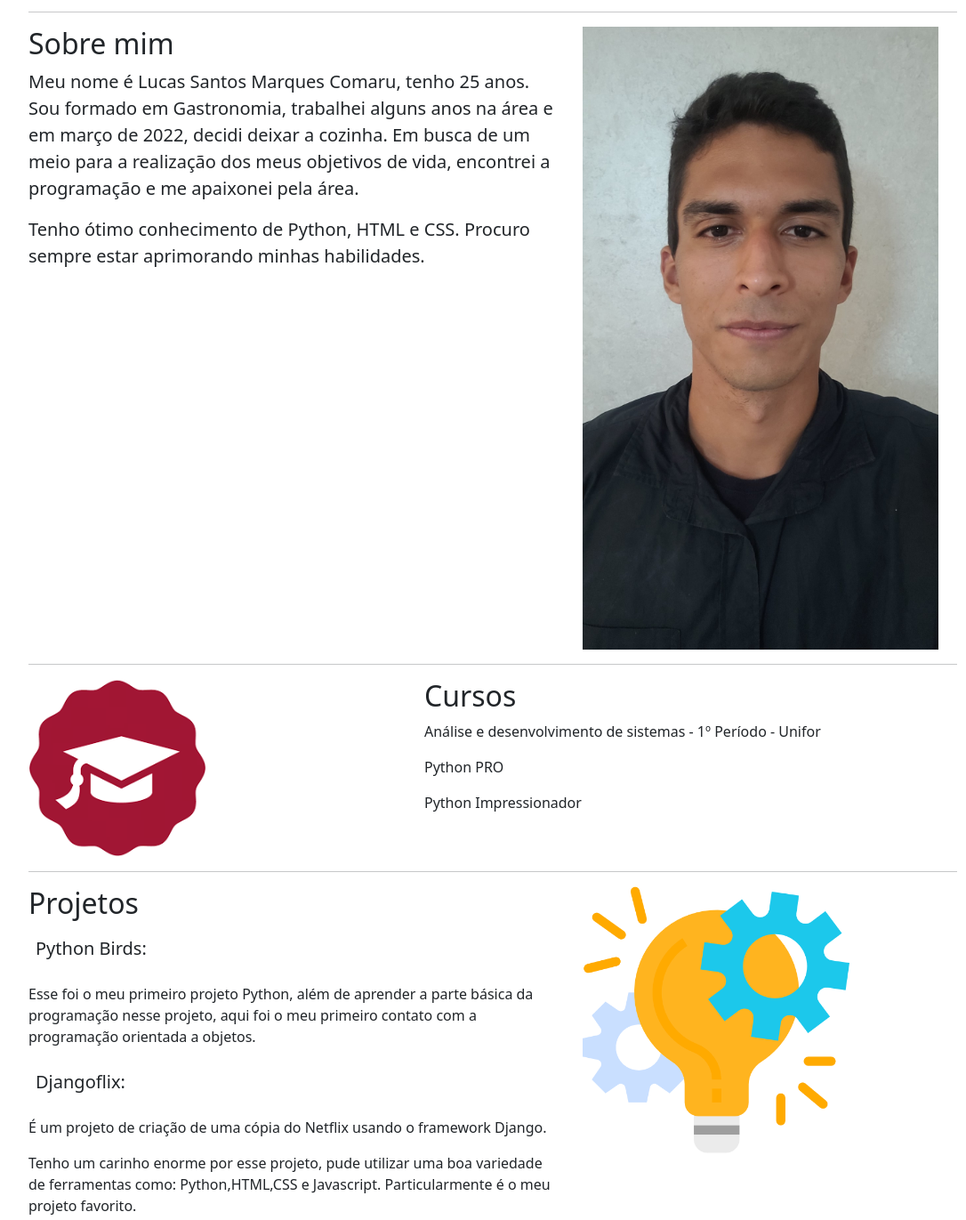
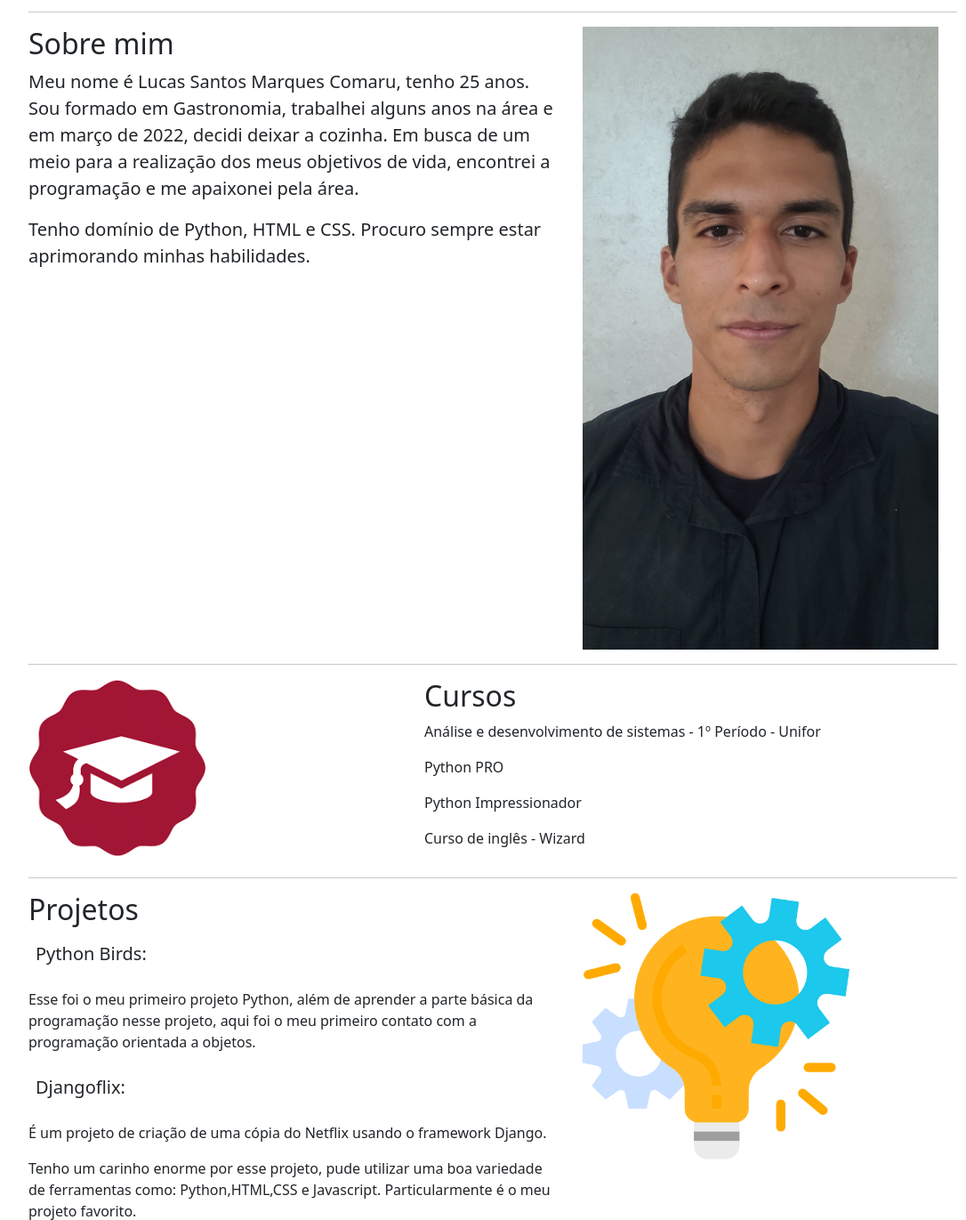
Before and after one commit to lucascomaru/portproject, a Flask app: page / in a window 1280 px wide. Shown: the part 659-2030 px from the top of the page at 89% size, without its empty margins (86-1172 px from the left). Run offline with Flask 2, Linux system fonts and the light colour scheme; some libraries are stand-ins or nearby versions.

Commit message:
segundo commit

```diff
--- a/portproject/templates/homepage.html
+++ b/portproject/templates/homepage.html
@@ -65,7 +65,7 @@
         <p class="lead ">Meu nome é Lucas Santos Marques Comaru, tenho 25 anos.
           Sou formado em Gastronomia, trabalhei alguns anos na área e em março de 2022, decidi deixar
 a cozinha. Em busca de um meio para a realização dos meus objetivos de vida, encontrei a programação e me apaixonei pela área.</p>
-        <p class="lead "> Tenho ótimo conhecimento de Python, HTML e CSS. Procuro sempre estar aprimorando minhas habilidades.
+        <p class="lead "> Tenho domínio de Python, HTML e CSS. Procuro sempre estar aprimorando minhas habilidades.
       </div>
       <div class="col-md-5">
         <img src="{{ foto_perfil }}"
@@ -82,6 +82,7 @@ a cozinha. Em busca de um meio para a realização dos meus objetivos de vida, e
           <p>Análise e desenvolvimento de sistemas - 1º Período - Unifor</p>
           <p>Python PRO</p>
           <p>Python Impressionador</p>
+          <p>Curso de inglês - Wizard</p>
 
         </p>
       </div>
```
